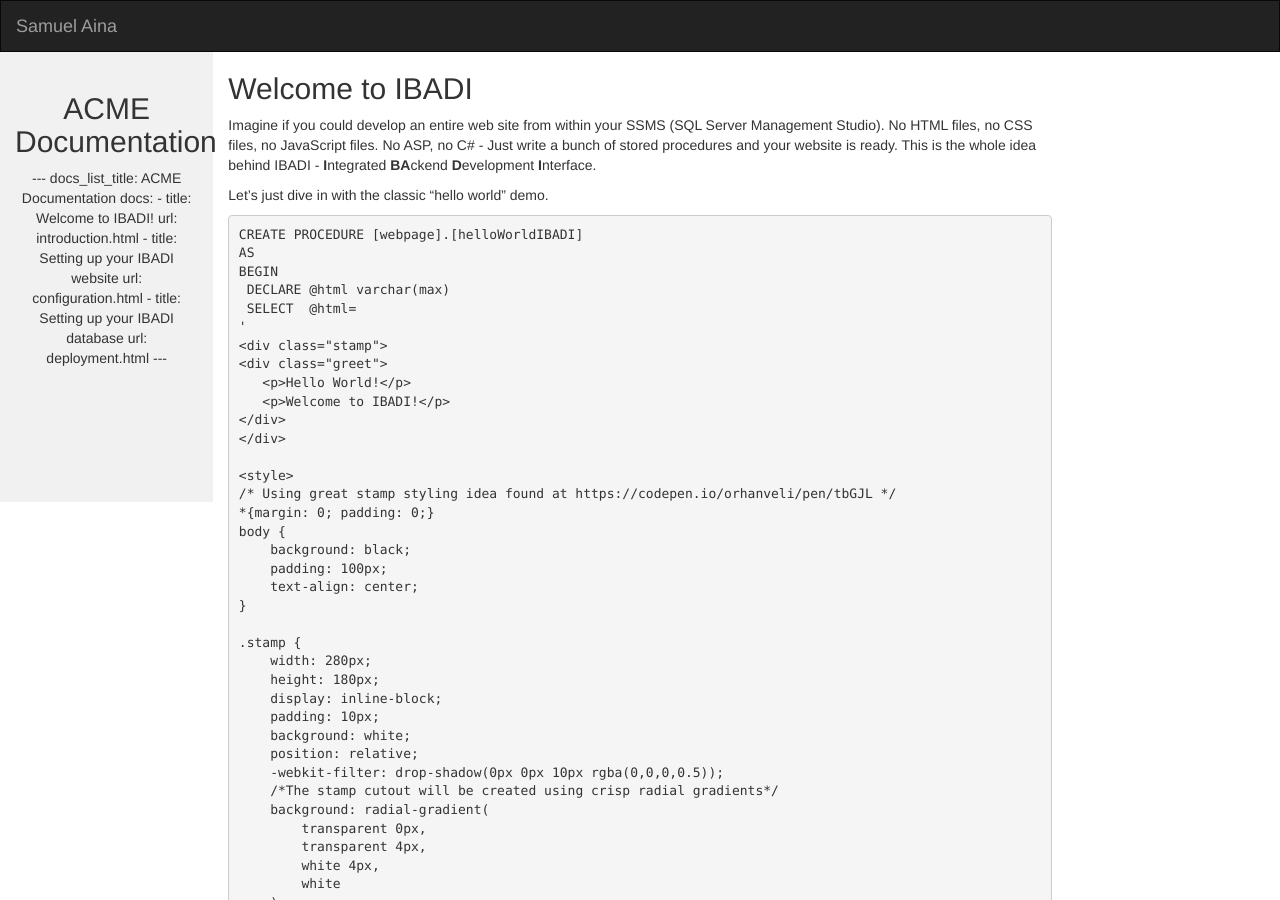
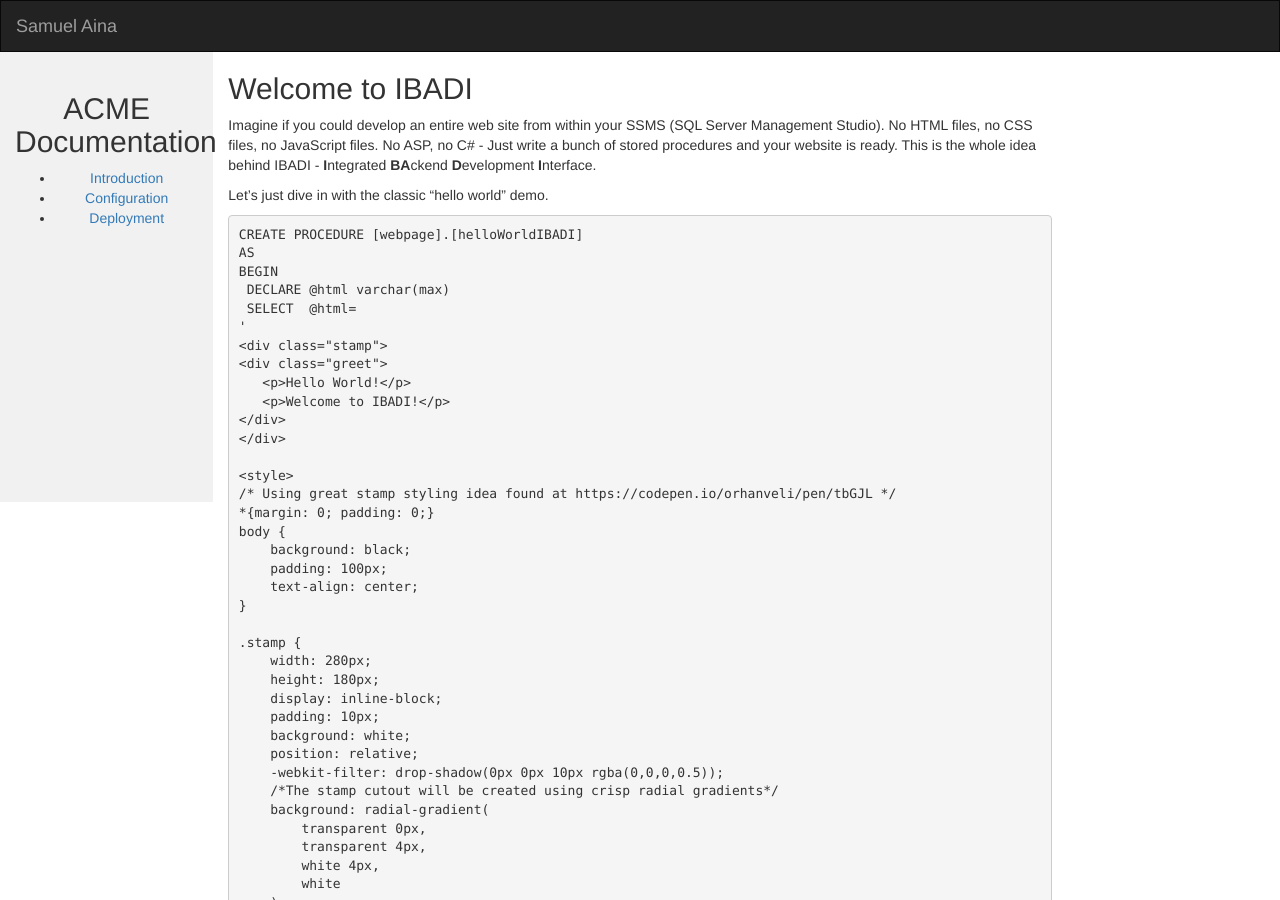
Before and after one commit to SamuelAina/IBADI-DOCS, a Jekyll site: the page built from index.md, in a window 1280 px wide and 900 px high. Built offline with Jekyll 4.4.1, drawn with Linux system fonts in a browser that asks for light colours; our own code applies the rules of GitHub Pages for plain Markdown files.

Commit message:
Update default.html

```diff
--- a/_layouts/default.html
+++ b/_layouts/default.html
@@ -86,19 +86,11 @@ docs:
   <div class="row content">
     <div class="col-sm-2 sidenav">
 <h2>{{ layout.docs_list_title }}</h2>
----
-docs_list_title: ACME Documentation
-docs:
-
-- title: Welcome to IBADI!
-  url: introduction.html
-
-- title: Setting up your IBADI website
-  url: configuration.html
-
-- title: Setting up your IBADI database
-  url: deployment.html
----
+<ul>
+   {% for item in layout.docs %}
+      <li><a href="{{ item.url }}">{{ item.title }}</a></li>
+   {% endfor %}
+</ul>
     </div>
     <div class="col-sm-8 text-left">
       {{ content }}
```
